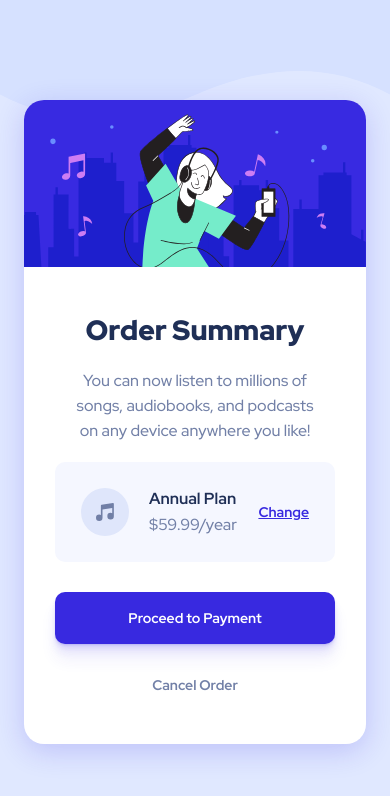
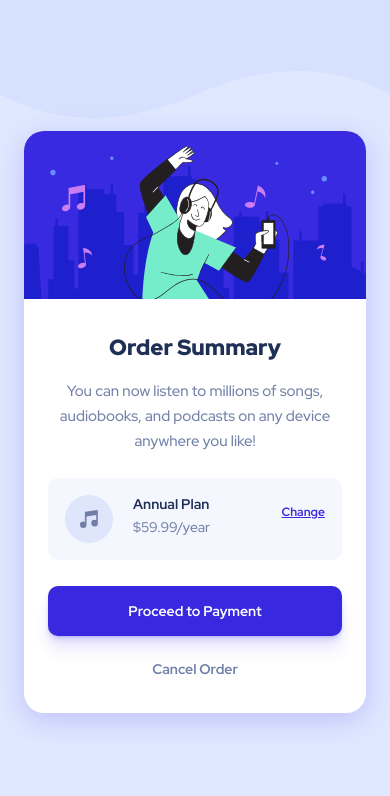
Before and after one commit to MissSiriluck/order-summary-component-main, a plain HTML site: page index.html in a window 390 px wide. Drawn offline with Linux system fonts and the light colour scheme.

Commit message:
updated All

```diff
--- a/style.css
+++ b/style.css
@@ -1,5 +1,9 @@
 @import url('https://fonts.googleapis.com/css2?family=Red+Hat+Display:wght@500;700;900&display=swap');
 
+
+html {
+    font-size: 100%;
+}
 body {
     margin: 0;
     font-family: 'Red Hat Display', sans-serif;
@@ -7,7 +11,6 @@ body {
     background-image: url(./images/pattern-background-desktop.svg);
     background-repeat: no-repeat;
     background-size: contain;
-    font-size: 100%;
 }
 .container {
     height: 100vh;
@@ -19,7 +22,8 @@ body {
     padding-bottom: 50px;
     margin: 24px;
     background-color: #ffffff;
-    max-width: 450px;
+    max-width: 100%;
+    width: 450px;
     height: fit-content;
     display: flex;
     flex-direction: column;
@@ -33,13 +37,12 @@ body {
     block-size: auto;
 }
 .change-tab-card {
-    margin: auto;
-    margin-bottom: 30px;
+    margin: 0 10% 30px;
     padding: 26px;
     background-color: #f5f7ff;
-    min-width: 302px;
     display: flex;
     align-items: center;
+    flex-wrap: wrap;
     justify-content: space-between;
     border-radius: 10px;
 }
@@ -50,6 +53,7 @@ body {
 }
 .icon-text {
     display: flex;
+    flex-wrap: wrap;
 }
 h1, h4 {
     padding: 0;
@@ -89,14 +93,14 @@ p {
     font-weight: 700;
 }
 button {
-    margin: auto;
+    margin-right: 10%;
+    margin-left: 10%;
     margin-bottom: 32px;
     display: block;
     border: none;
     border-radius: 10px;
     background-color: #3829e0;
     color: #ffffff;
-    min-width: 354px;
     height: 52px;
     box-shadow: #3829e012 0px 1px 1px, #3829e012 0px 2px 2px, #3829e012 0px 4px 4px, #3829e012 0px 8px 8px, #3829e012 0px 16px 16px;
     font-family: 'Red Hat Display', sans-serif;
@@ -110,11 +114,61 @@ button {
     font-size: 0.875rem;
     text-decoration: none;
 }
-@media screen and (max-width: 480px){
+.btn-change:hover {
+    color: #766CF1;
+    cursor: pointer;
+}
+button:hover {
+    background-color: #766CF1;
+    cursor: pointer;
+}
+.btn-cancle:hover {
+    color: #1f2f56;
+    cursor: pointer;
+}
+@media screen and (max-width: 436px){
+    h1 {
+        font-size: 1.375rem;
+        margin-top: 10%;
+        margin-bottom: 5%;
+    }
+    .text {
+        font-size: 0.938rem;
+        margin-bottom: 7%;
+    }
+    h4, p {
+        font-size: 0.875rem;
+    }
+    .btn-change {
+        font-size: 0.75rem;
+        margin-bottom: 5%;
+    }
+    .text, .change-tab-card, button {
+        margin-left: 24px;
+        margin-right: 24px;
+    }
     .change-tab-card {
-        min-width: 228px;
+        padding: 5%;
+        margin-bottom: 7.5%;
     }
     button {
-        min-width: 280px;
+        height: 50px;
+        margin-bottom: 7%;
+    }
+    .card {
+        padding-bottom: 9%;
     }
 }
+@media screen and (max-width: 330px) {
+    .icon-text, .change-tab-card {
+        flex-direction: column;
+    }
+    .icon-music {
+        width: 48px;
+        padding: 0 0 5px;
+        align-self: center;
+    }
+    .btn-change {
+        padding-top: 5px;
+    }
+}
```
Also changed, not shown: 1 other file.
